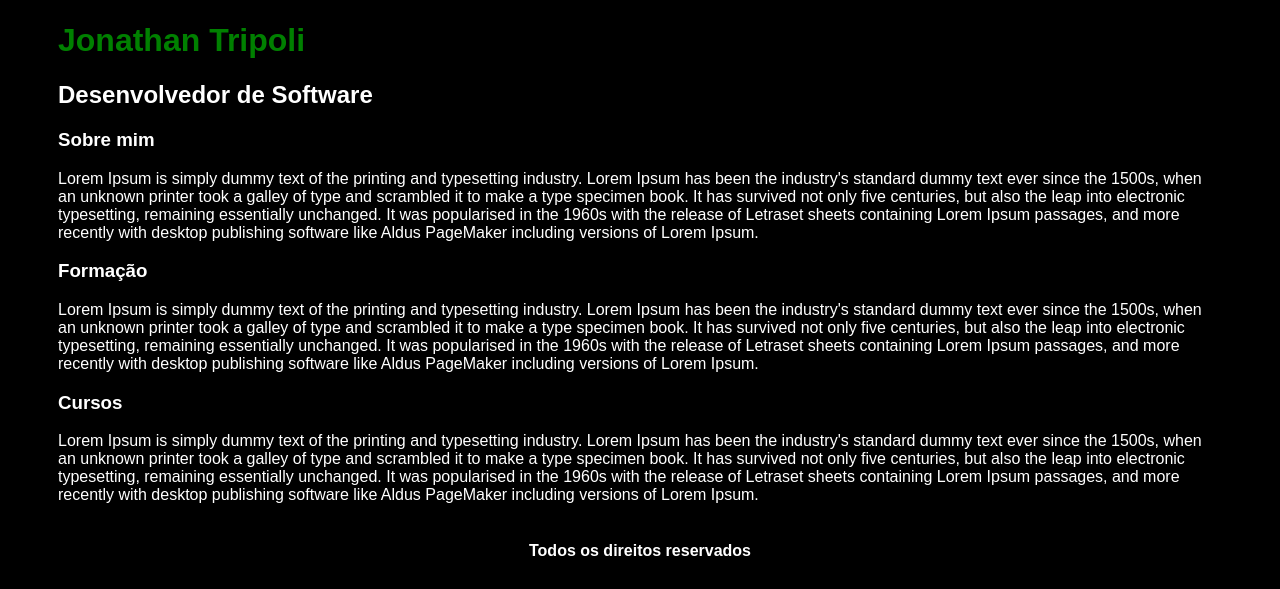
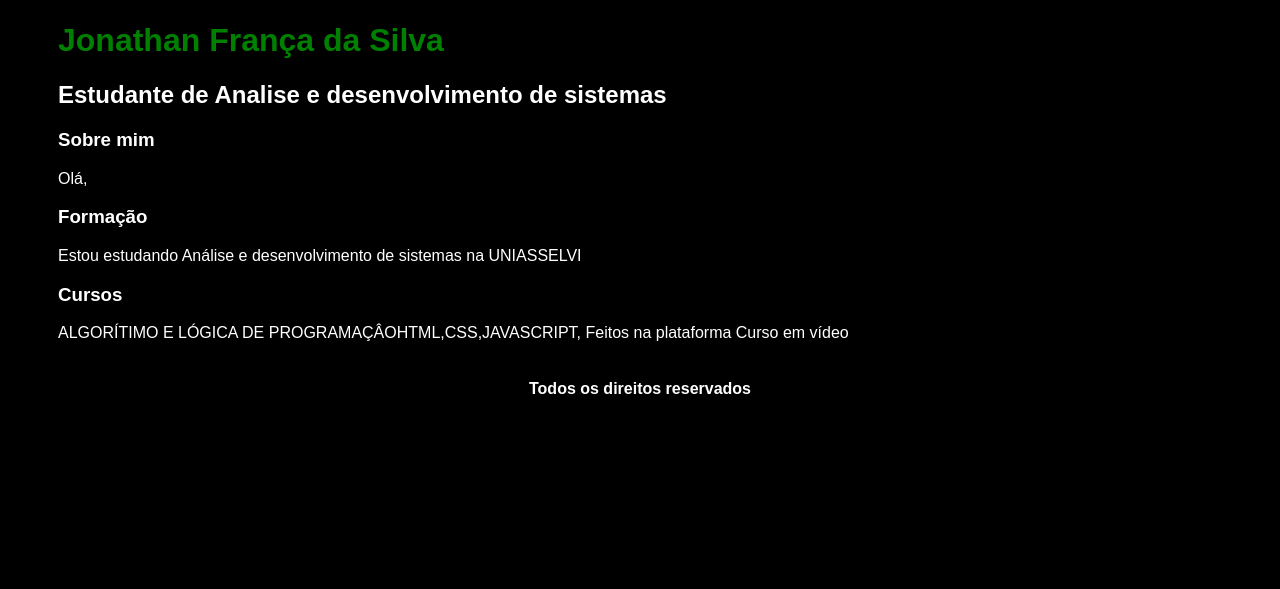
Before and after one commit to JoniSil/Jonathan, a plain HTML site: page index.html in a window 1280 px wide. Shown: the part 245-834 px from the top of the page. After the commit the page ends 800 px from the top, so only its background shows below. Drawn offline with Linux system fonts and the light colour scheme.

Commit message:
atualização

```diff
--- a/index.html
+++ b/index.html
@@ -27,8 +27,8 @@
             <div class="centro">
                 <img src="../img/joni.jpg"></img>
             </div>
-            <h1>Jonathan Tripoli</h1>
-            <h2>Desenvolvedor de Software</h2>
+            <h1>Jonathan França da Silva</h1>
+            <h2>Estudante de Analise e desenvolvimento de sistemas</h2>
 
         </header>
 
@@ -36,17 +36,17 @@
             <section>
                 <h3>Sobre mim</h3>
 
-                <p>Lorem Ipsum is simply dummy text of the printing and typesetting industry. Lorem Ipsum has been the industry's standard dummy text ever since the 1500s, when an unknown printer took a galley of type and scrambled it to make a type specimen book. It has survived not only five centuries, but also the leap into electronic typesetting, remaining essentially unchanged. It was popularised in the 1960s with the release of Letraset sheets containing Lorem Ipsum passages, and more recently with desktop publishing software like Aldus PageMaker including versions of Lorem Ipsum.</p>
+                <p> Olá,</p>
             </section>
             <section>
                 <h3>Formação</h3>
 
-                <p>Lorem Ipsum is simply dummy text of the printing and typesetting industry. Lorem Ipsum has been the industry's standard dummy text ever since the 1500s, when an unknown printer took a galley of type and scrambled it to make a type specimen book. It has survived not only five centuries, but also the leap into electronic typesetting, remaining essentially unchanged. It was popularised in the 1960s with the release of Letraset sheets containing Lorem Ipsum passages, and more recently with desktop publishing software like Aldus PageMaker including versions of Lorem Ipsum.</p>
+                <p>Estou estudando Análise e desenvolvimento de sistemas na UNIASSELVI</p>
             </section>
             <section>
                 <h3>Cursos</h3>
 
-                <p>Lorem Ipsum is simply dummy text of the printing and typesetting industry. Lorem Ipsum has been the industry's standard dummy text ever since the 1500s, when an unknown printer took a galley of type and scrambled it to make a type specimen book. It has survived not only five centuries, but also the leap into electronic typesetting, remaining essentially unchanged. It was popularised in the 1960s with the release of Letraset sheets containing Lorem Ipsum passages, and more recently with desktop publishing software like Aldus PageMaker including versions of Lorem Ipsum.</p>
+                <p>ALGORÍTIMO E LÓGICA DE PROGRAMAÇÂOHTML,CSS,JAVASCRIPT, Feitos na plataforma Curso em vídeo</p>
             </section>
         </main>
 
```
